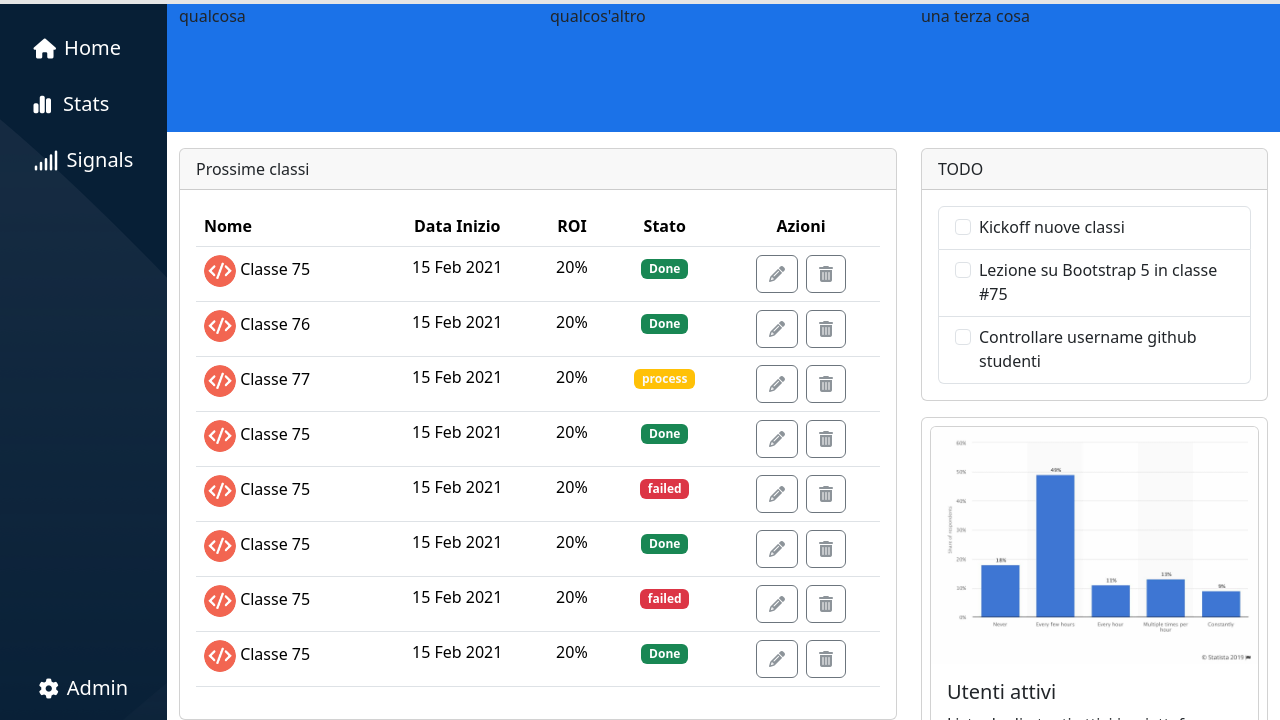
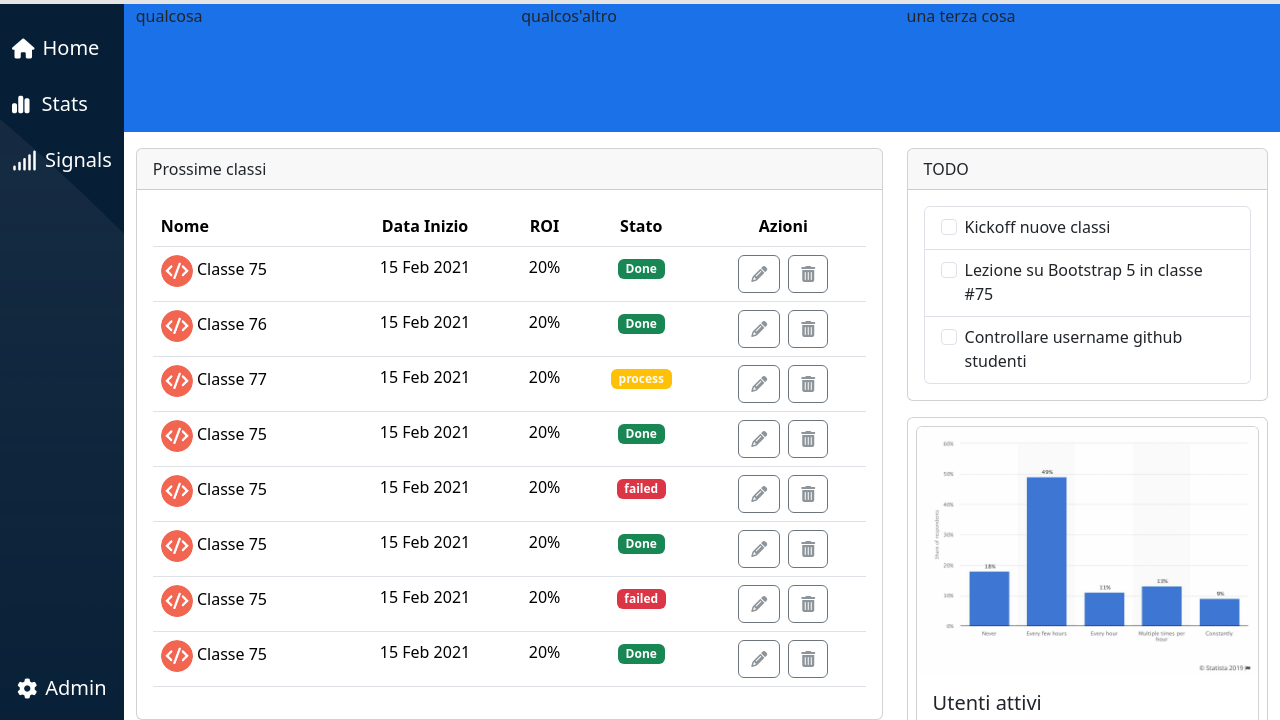
Before and after one commit to StanislavTryfenko/html-css-bootstrap-dashboard, a plain HTML site: page index.html in a window 1280 px wide. Shown: the part 52-772 px from the top of the page. Drawn offline with nearby package versions, Linux system fonts and the light colour scheme.

Commit message:
some structure fix

```diff
--- a/assets/css/style.css
+++ b/assets/css/style.css
@@ -31,15 +31,17 @@ header{
     & .logo_mobile{
         width: 2.5rem;
     }
+    & > .dropdown-menu{
+        left: 200px;
+    }
 }
 
 aside{
     width: 12rem;
+    height: calc(100vh - 3.5rem);
     background-image: url(../img/sidebar-bg.png);
     background-color: var(--drop-bg-aside);
-    &> .container{
-        height: calc(100vh - 3.5rem);
-    }
+
 
     @media screen and (max-width:991.98px) {
         width: 9rem;
@@ -50,12 +52,13 @@ aside{
 }
 
 .jumbotron{
-    height: 8rem;
+    min-height: 8rem;
     width: 100%;
     background-color: var(--drop-bg-banner);
 }
 .content{
     width: 100%;
+    height: calc(100vh - 11.5rem);
     overflow-y: scroll;
 }
 
--- a/index.html
+++ b/index.html
@@ -52,9 +52,16 @@
                         </a>
                     </li>
                     <li>
-                        <a href="" class="">
+                        <div class="dropstart position-relative">
+                            <a href="" class="dropdown" data-bs-toggle="dropdown" aria-expanded="false">
                                 <i class="fa-solid fa-bell"></i>
                             </a>
+                            <ul class="dropdown-menu position-absolute top-100">
+                              <li><a class="dropdown-item" href="#">Action</a></li>
+                              <li><a class="dropdown-item" href="#">Another action</a></li>
+                              <li><a class="dropdown-item" href="#">Something else here</a></li>
+                            </ul>
+                          </div>
                     </li>
                 </ul>
 
@@ -63,12 +70,10 @@
 
     </header>
 
+  <div class="wrapper d-flex">
+    <aside class="">
 
-    <main class="d-flex">
-
-        <aside>
-
-            <div class="container d-flex flex-column justify-content-between ">
+        <div class="container d-flex flex-column justify-content-between h-100">
 
             <ul class="list-unstyled mx-auto d-flex flex-column gap-3 gap-lg-0 py-3">
                 <li>
@@ -90,7 +95,7 @@
                     </a>
                 </li>
             </ul>
-                <ul class="list-unstyled mx-auto py-3">
+            <ul class="list-unstyled mx-auto pb-3">
                 <li>
                     <a href="" class="d-flex gap-2 align-items-center text-white text-decoration-none  my-3">
                             <i class="fa-solid fa-gear fa-lg"></i>
@@ -102,10 +107,9 @@
 
         </aside>
 
-        <div class="container-fluid p-0">
-
+        <main>
             <section class="jumbotron">
-                <div class="container">
+                <div class="container-fluid">
                     <div class="row">
                         <div class="col">qualcosa</div>
                         <div class="col">qualcos'altro</div>
@@ -283,9 +287,8 @@
                     </div>
                 </div>
             </section>
+        </main>
       </div>
-    </main>
-
 <script src="https://cdn.jsdelivr.net/npm/bootstrap@5.3.2/dist/js/bootstrap.bundle.min.js" integrity="sha384-C6RzsynM9kWDrMNeT87bh95OGNyZPhcTNXj1NW7RuBCsyN/o0jlpcV8Qyq46cDfL" crossorigin="anonymous"></script>
 
 </body>
```
Lines whose indentation alone changed are shown as unchanged.
